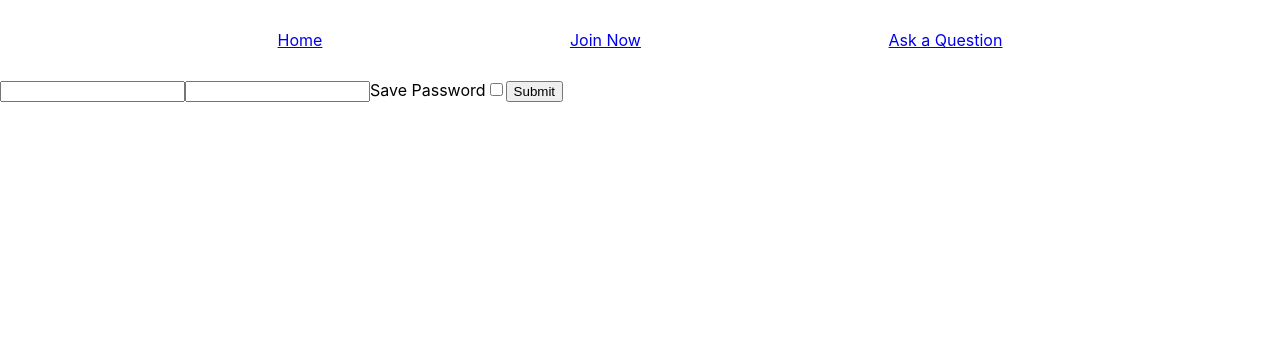
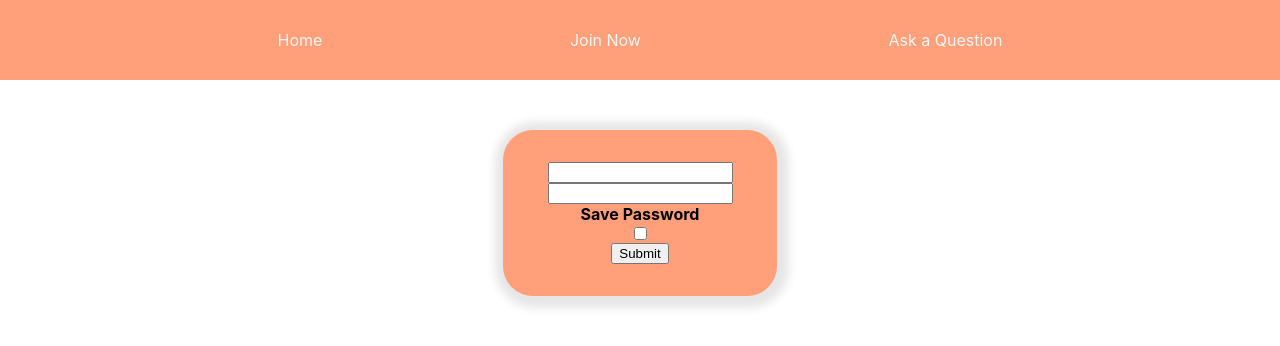
Before and after one commit to Build-Week-Mentor-Me-AP/Frontend-Developer, a React (Create React App) app in the folder mentor/: page / in a window 1280 px wide. Shown: the top 346 px of the page. Built offline with nearby package versions, Linux system fonts and the light colour scheme.

Commit message:
Final Draft

```diff
--- a/mentor/src/App.js
+++ b/mentor/src/App.js
@@ -13,25 +13,30 @@ text-align:center;
   padding:30px;
   display:flex;
   justify-content:space-evenly;
-  text-declaration: none;
+  text-Decoration: none;
   color: black;
+  background-color: lightsalmon;
 
+`
+const Navlinks = styled.a`
+
+text-decoration:none
 `
 
 function App() {
   return (
     <main>
       <Jumpman>
-        <Link to="/">Home</Link>
-        <Link to="/Join">Join Now</Link>
-        <Link to="/Questions">Ask a Question</Link>
+        <Link to="/" style={{ textDecoration: 'none', color:'whitesmoke'}}  >Home</Link>
+        <Link to="/Join" style={{ textDecoration: 'none', color:'whitesmoke'}}>Join Now</Link>
+        <Link to="/Questions" style={{ textDecoration: 'none', color:'whitesmoke'}}>Ask a Question</Link>
         {/* <Link to="/Search">Search for Questions</Link> */}
       </Jumpman>
 
 
       <Route exact path="/" component={Login}/>
       <Route path="/Join" component={SignUp}/>
-      <Route path="/Question" component={Questions}/>
+      <Route path="/Questions" component={Questions}/>
       {/* <Route exact path="/Search" component={Search}/>  */}
 
 
--- a/mentor/src/Forms/Login.js
+++ b/mentor/src/Forms/Login.js
@@ -2,9 +2,9 @@ import React, {useState, useEffect} from "react";
 import { withFormik, Form, Field } from "formik";
 import * as Yup from "yup";
 import axios from "axios"
+import "../forms.css"
 
-
-const LoginForm = ({ values, touched, errors, status, }) => {
+const LoginForm = ({ values, touched, errors, status }) => {
     const [user, setUser] = useState([]);
     useEffect(() => {
       if (status) {
@@ -14,12 +14,12 @@ const LoginForm = ({ values, touched, errors, status, }) => {
 
 return (
 
-<div>
-    <Form>
-        <Field type="text" name="email" placeholder= "email"/>
+<div className= "login">
+    <Form className ="form" >
+        <Field type="text" name="email" placeholder= "Email"/>
         {touched.email && errors.email && (
         <p className = 'error'>{errors.email}</p>)}
-        <Field type="text" name="password" placeholder="password"/>
+        <Field type="text" name="password" placeholder="Password"/>
         {touched.password && errors.password && (
         <p className = 'error'>{errors.password}</p>)}
         <label className="checkbox-container"/>
--- a/mentor/src/Forms/SignUp.js
+++ b/mentor/src/Forms/SignUp.js
@@ -16,7 +16,7 @@ return (
 
 <div>
     <Form>
-        <Field type="text" name="Name" placeholder="Name"/>
+        <Field type="text" name="Name" placeholder="name"/>
         {touched.name && errors.name && (
         <p className = 'error'>{errors.name}</p>)}
         <Field type="text" name="email" placeholder="email"/>
--- a/mentor/src/Qustioncard/Questions.js
+++ b/mentor/src/Qustioncard/Questions.js
@@ -14,8 +14,8 @@ export default function Questions() {
     axios.get("https://kefi-mentor-me.herokuapp.com/api/questions")
     .then(res => {
 
-      console.log(res.data.results);
-      setQuestion(res.data.results);
+      console.log(res);
+      setQuestion(res.data);
     }).catch(e => console.log(e));
   }, []);
 
--- /dev/null
+++ b/mentor/src/forms.css
@@ -0,0 +1,18 @@
+.login {
+    width: 210px;
+    margin: 50px auto;
+    padding: 32px;
+    font-weight: bold;
+    background-color:lightsalmon;
+    box-shadow: 2px 2px 10px 10px rgba(0, 0, 0, 0.1);
+    border-radius: 30px
+
+}
+
+.form{
+    display: flex;
+    flex-direction: column;
+    align-items: center;
+
+
+}
```
